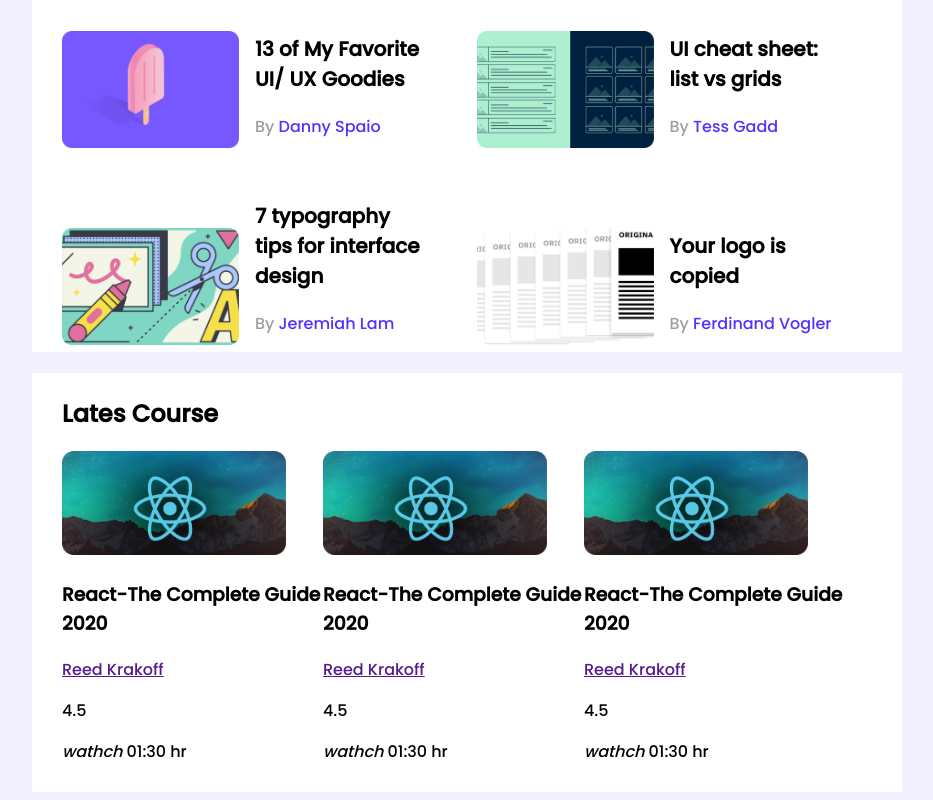
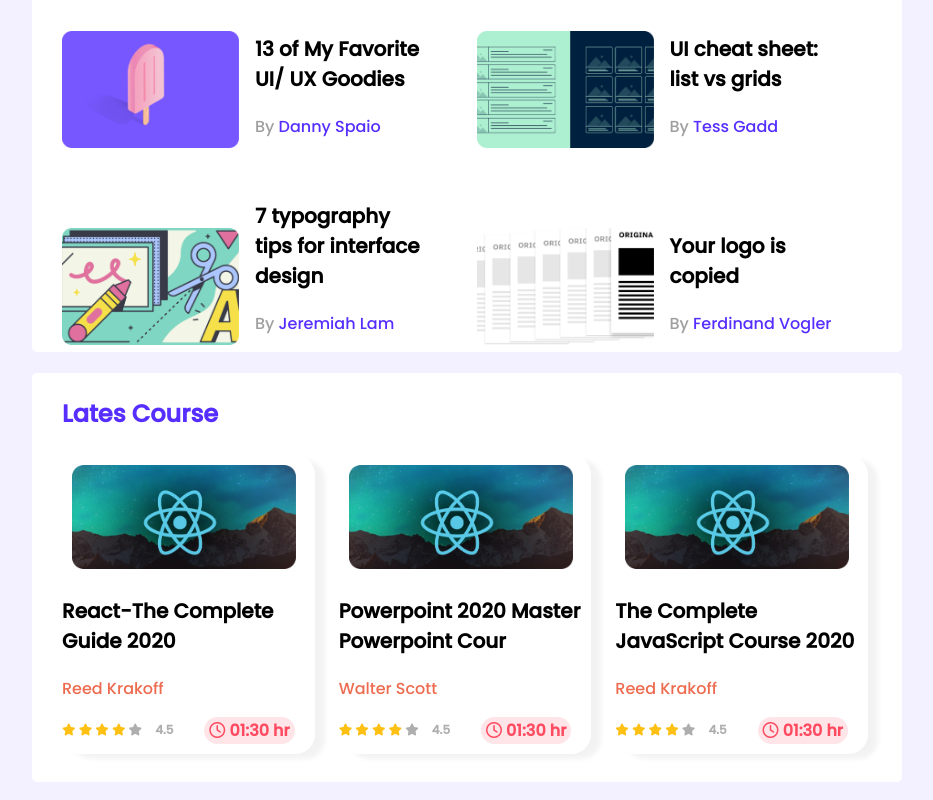
Before and after one commit to mdatikHasan/leader-board-css3-test-1, a plain HTML site: page index.html in a window 1280 px wide. Shown: the part 430-1230 px from the top of the page, without its empty margins (173-1106 px from the left). Drawn offline with Linux system fonts and the light colour scheme.

Commit message:
finished

```diff
--- a/index.html
+++ b/index.html
@@ -117,19 +117,19 @@
                             <h3>React-The Complete Guide 2020</h3>
                         </div>
                         <div class="course-author">
-                           <p><a href="">Reed Krakoff</a></p>
+                            <p><a class="author-name" href="">Reed Krakoff</a></p>
                         </div>
                         <div class="course-info">
                             <div class="rating">
-                               <i></i>
-                               <i></i>
-                               <i></i>
-                               <i></i>
-                               <i></i>
-                               <p>4.5</p>
+                                <i class="fas fa-star filled"></i>
+                                <i class="fas fa-star filled"></i>
+                                <i class="fas fa-star filled"></i>
+                                <i class="fas fa-star filled"></i>
+                                <i class="fas fa-star empty"></i>
+                                <span>4.5</span>
                             </div>
                             <div class="duration">
-                               <i>wathch</i> 01:30 hr
+                                <i class="far fa-clock"></i> 01:30 hr
                             </div>
                         </div>
                     </div>
@@ -138,22 +138,22 @@
                             <img src="images/courses/course-1.png" alt="">
                         </div>
                         <div class="course-name">
-                           <h3>React-The Complete Guide 2020</h3>
+                            <h3>Powerpoint 2020 Master Powerpoint Cour</h3>
                         </div>
                         <div class="course-author">
-                           <p><a href="">Reed Krakoff</a></p>
+                            <p><a class="author-name" href href="">Walter Scott</a></p>
                         </div>
                         <div class="course-info">
                             <div class="rating">
-                               <i></i>
-                               <i></i>
-                               <i></i>
-                               <i></i>
-                               <i></i>
-                               <p>4.5</p>
+                                <i class="fas fa-star filled"></i>
+                                <i class="fas fa-star filled"></i>
+                                <i class="fas fa-star filled"></i>
+                                <i class="fas fa-star filled"></i>
+                                <i class="fas fa-star empty"></i>
+                                <span>4.5</span>
                             </div>
                             <div class="duration">
-                               <i>wathch</i> 01:30 hr
+                                <i class="far fa-clock"></i> 01:30 hr
                             </div>
                         </div>
                     </div>
@@ -162,22 +162,22 @@
                             <img src="images/courses/course-1.png" alt="">
                         </div>
                         <div class="course-name">
-                           <h3>React-The Complete Guide 2020</h3>
+                            <h3>The Complete JavaScript Course 2020</h3>
                         </div>
                         <div class="course-author">
-                           <p><a href="">Reed Krakoff</a></p>
+                            <p><a class="author-name" href href="">Reed Krakoff</a></p>
                         </div>
                         <div class="course-info">
                             <div class="rating">
-                               <i></i>
-                               <i></i>
-                               <i></i>
-                               <i></i>
-                               <i></i>
-                               <p>4.5</p>
+                                <i class="fas fa-star filled"></i>
+                                <i class="fas fa-star filled"></i>
+                                <i class="fas fa-star filled"></i>
+                                <i class="fas fa-star filled"></i>
+                                <i class="fas fa-star empty"></i>
+                                <span>4.5</span>
                             </div>
                             <div class="duration">
-                               <i>wathch</i> 01:30 hr
+                                <i class="far fa-clock"></i> 01:30 hr
                             </div>
                         </div>
                     </div>
--- a/styles/style.css
+++ b/styles/style.css
@@ -20,6 +20,7 @@ main{
 .container{
     width: 870px;
     background-color: #FFFFFF;
+    border-radius: 5px;
 }
 
 
@@ -112,18 +113,74 @@ main{
 #late-courses{
     margin-top: 21px;
 }
+
+.course-title h2{
+    color: #562EFF;
+    margin-top: 23px;
+    margin-bottom: 24px;
+}
 .courses{
     display: grid;
     grid-template-columns: repeat(3, 1fr);
+    grid-column-gap: 24px;
+}
+
+.course{
+    box-shadow: 10px 5px 5px rgba(0, 0, 0, 0.05);
+    padding-bottom: 10px;
+    border-radius: 20px;
 }
 
 .corse-banner img{
     width: 224px;
     height: 104px;
+    margin-left: 10px;
+    margin-top: 10px;
+}
+
+.course-name h3{
+    font-size: 20px;
 }
 
 .late-courses{
-  margin: 23px 57px 28px 30px;
+  margin: 23px 34px 28px 30px;
+}
+
+.author-name{
+    text-decoration: none;
+    color: #ED6B4F;
+    margin-top: -8px;
+    margin-bottom: 20px;
+}
+
+.course-info{
+    display: flex;
+    align-items: center;
+    justify-content: space-between;
+}
+
+.rating{
+    font-size: 12px;
+    font-weight: 700;
+}
+.filled{
+    color: #FFC014;
+}
+.empty{
+    color: #AEAEAE;
+}
+.rating span{
+    margin-left: 10px;
+    color: #AEAEAE;
+}
+
+.duration{
+    background: #FFE4E8;
+    padding: 1px 5px;
+    border-radius: 50px;
+    color: #FF4A60;
+    font-weight: 600;
+    margin-right: 20px;
 }
 
 
```
Lines whose indentation alone changed are shown as unchanged.
